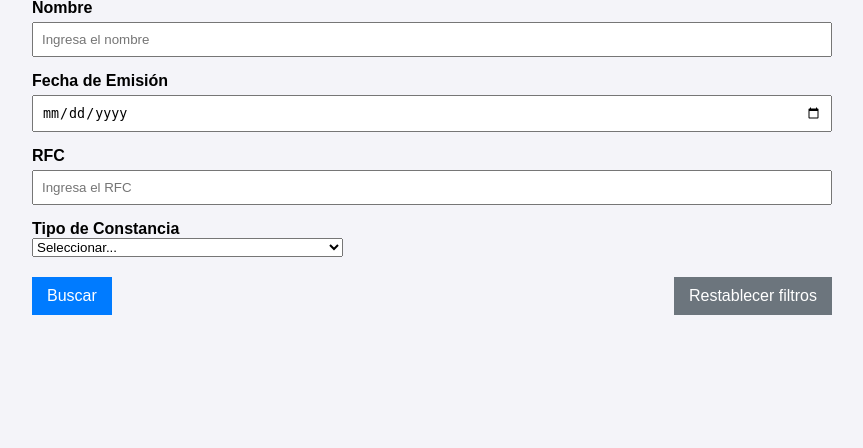
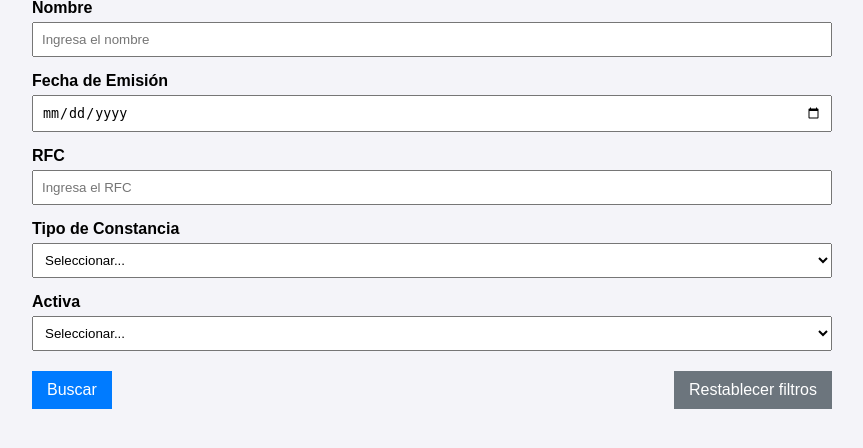
Before and after one commit to Roberto-PM2/Constancias_testing, a Django app: page /filtros/buscar_constancias/ in a window 1280 px wide. Shown: the part 101-549 px from the top of the page, without its empty margins (208-1071 px from the left). Run offline with Django 5.2, Linux system fonts and the light colour scheme.

Commit message:
integrar activar y desactivar constancias

```diff
--- a/Constancias/app/constancias/agregar_constancia/notas.txt
+++ b/Constancias/app/constancias/agregar_constancia/notas.txt
@@ -46,9 +46,6 @@ function getNominaFederal($busca = ''){
 		return $datos;
 }
 
-
-buscan nominas de cheques?
-//busqueda de empledo
 				$objEmp = getNominaFederal($busca);
 				$qnaControlFed = ($objEmp) ? $objEmp->MAX : 0 ;
 
--- a/Constancias/app/constancias/agregar_constancia/urls.py
+++ b/Constancias/app/constancias/agregar_constancia/urls.py
@@ -21,6 +21,7 @@ urlpatterns = [
     path('nuevoCCambioCTP/', views.nueva_constanciaCambioCTP, name='nuevoCCambioCTP'),
 
     path('lista/', views.lista_constancias, name='lista_constancias'),
+    path('estado-constancia/<int:id_constancia>', views.cambiar_estado, name='cambiar_estado'),
     path('eliminar-constancia/<int:id_constancia>', views.eliminar_constancia, name='eliminar_constancia'),
     path('editar-constancia/<int:id_constancia>', views.editar_constancia, name='editar_constancia'),
     path('calcular_duracion/', views.calcular_duracion, name='calcular_duracion'),
--- a/Constancias/app/constancias/filtros/templates/buscar_constancias.html
+++ b/Constancias/app/constancias/filtros/templates/buscar_constancias.html
@@ -25,7 +25,9 @@
             display: block;
             font-weight: bold;
         }
-        .form-group input[type="text"], .form-group input[type="date"] {
+        .form-group input[type="text"],
+        .form-group input[type="date"],
+        .form-group select {
             width: 100%;
             padding: 8px;
             margin-top: 5px;
@@ -58,6 +60,12 @@
             padding: 15px;
             margin-bottom: 10px;
             border: 1px solid #ddd;
+        }
+        .pagination {
+            display: flex;
+            justify-content: space-between;
+            align-items: center;
+            margin-top: 20px;
         }
     </style>
 </head>
@@ -94,6 +102,14 @@
                 </select>
             </div>
 
+            <div class="form-group">
+                <label for="activa">Activa</label>
+                <select id="activa" name="activa">
+                    <option value="">Seleccionar...</option>
+                    <option value="true" {% if activa == 'true' %}selected{% endif %}>Activa</option>
+                    <option value="false" {% if activa == 'false' %}selected{% endif %}>Inactiva</option>
+                </select>
+            </div>
 
             <div class="form-actions">
                 <button type="submit" id="btnBuscar">Buscar</button>
@@ -112,31 +128,22 @@
                             <li class="result-item">
                                 <strong>Nombre:</strong> {{ constancia.nombre_completo }}<br>
                                 <strong>Fecha de Emisión:</strong> {{ constancia.fecha_creacion_constancia }}<br>
-                                <strong>RFC:</strong> {{ constancia.filiacion }} <br>
-                                <!-- Botón para redirigir a la URL de edición -->
+                                <strong>RFC:</strong> {{ constancia.filiacion }}<br>
+                                <strong>Activa:</strong> {{ constancia.Activa|yesno:"Sí,No" }}<br>
                                 <a href="{% url 'editar_constancia' constancia.id %}">
                                     <button type="button">Editar Constancia</button>
                                 </a>
                             </li>
                         {% endfor %}
-
                     </ul>
                 {% else %}
-                    <p id="mensaje_error">No se encontraron constancias que coincidan con los filtros aplicados.</p>
+                    <p>No se encontraron constancias que coincidan con los filtros aplicados.</p>
                 {% endif %}
             {% endif %}
-
         </div>
     </div>
 
     <script>
-        function resetForm() {
-            document.getElementById("nombre").value = "";
-            document.getElementById("fecha_emision").value = "";
-            document.getElementById("rfc").value = "";
-            document.getElementById("tipo_constancia").value = "";
-        }
-
         function validarRFC(rfc) {
             const regexRFC = /^([A-ZÑ&]{3,4})\d{6}([A-Z\d]{3})$/;
             return regexRFC.test(rfc);
@@ -154,10 +161,6 @@
                 rfcError.style.display = "none";
             }
         });
-
     </script>
-
-</script>
-
 </body>
 </html>
--- a/Constancias/app/constancias/filtros/views.py
+++ b/Constancias/app/constancias/filtros/views.py
@@ -6,6 +6,7 @@ def buscar_constancias(request):
     fecha_emision = request.GET.get('fecha_emision', '')
     rfc = request.GET.get('rfc', '')
     tipo_constancia = request.GET.get('tipo_constancia', '')
+    activa = request.GET.get('activa', '')  # Nuevo filtro para el campo 'Activa'
 
     # Inicia con todas las constancias
     constancias = Constancia.objects.all()
@@ -19,15 +20,18 @@ def buscar_constancias(request):
         constancias = constancias.filter(filiacion__icontains=rfc)
     if tipo_constancia:
         constancias = constancias.filter(tipo_constancia=tipo_constancia)
+    if activa:
+        constancias = constancias.filter(Activa=(activa == 'true'))
 
     # Contexto para la plantilla
     context = {
         'constancias': constancias,
-        'filtros_aplicados': any([nombre, fecha_emision, rfc, tipo_constancia]),
+        'filtros_aplicados': any([nombre, fecha_emision, rfc, tipo_constancia, activa]),
         'nombre': nombre,
         'fecha_emision': fecha_emision,
         'rfc': rfc,
         'tipo_constancia': tipo_constancia,
+        'activa': activa,  # Pasar el valor del filtro al contexto
         'tipos_constancia': Constancia.TIPOS_CONSTANCIA,  # Enviar los choices
     }
     return render(request, 'buscar_constancias.html', context)
```
Also changed, not shown: Constancias/app/constancias/agregar_constancia/templates/constancias/lista_constancias.html (+26 -5 lines), Constancias/app/constancias/agregar_constancia/views.py (+8 -0 lines).
